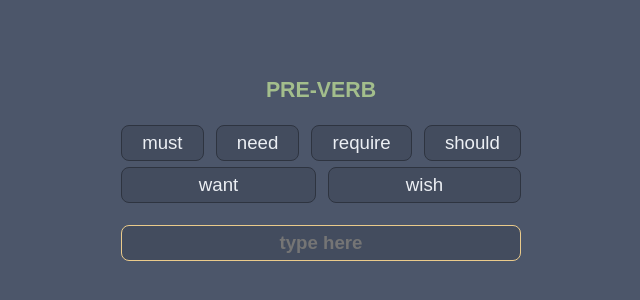
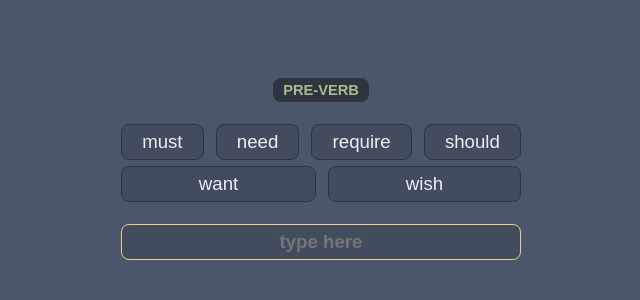
Before and after one commit to debil03311/kamasona, a Vue app: page / in a window 1280 px wide. Shown: the part 220-520 px from the top of the page, without its empty margins (319-959 px from the left). Built offline with nearby package versions, Linux system fonts and the light colour scheme; a web font is replaced by a local one.

Commit message:
Make word type smaller and give it a darker background

```diff
--- a/src/App.vue
+++ b/src/App.vue
@@ -36,6 +36,7 @@ body {
 
   display: flex;
   flex-flow: column nowrap;
+  align-items: center;
   gap: 22px;
 }
 
@@ -48,6 +49,7 @@ input,
 }
 
 input {
+  width: 100%;
   background-color: var(--input-background);
   color: var(--input-text);
   border-color: var(--input-border);
--- a/src/colors.css
+++ b/src/colors.css
@@ -7,6 +7,8 @@
   --type-particle-text: #D8DEE9;
   /* Red is kinda bad but I'm running out of Nord colors */
   --type-number-text: #BF616A;
+
+  --type-background: #2E3440;
 
   --text: #ECEFF4;
   --body-background: #4C566A;
--- a/src/components/WordType.vue
+++ b/src/components/WordType.vue
@@ -1,9 +1,13 @@
 <style scoped>
 #word-type {
+  width: max-content;
+  background-color: var(--type-background);
   color: var(--type-text);
   font-weight: 800;
-  font-size: 16pt;
+  font-size: 11pt;
   text-transform: uppercase;
+  border-radius: var(--border-radius);
+  padding: 4px 10px;
 }
 
 #word-type.noun {
```
